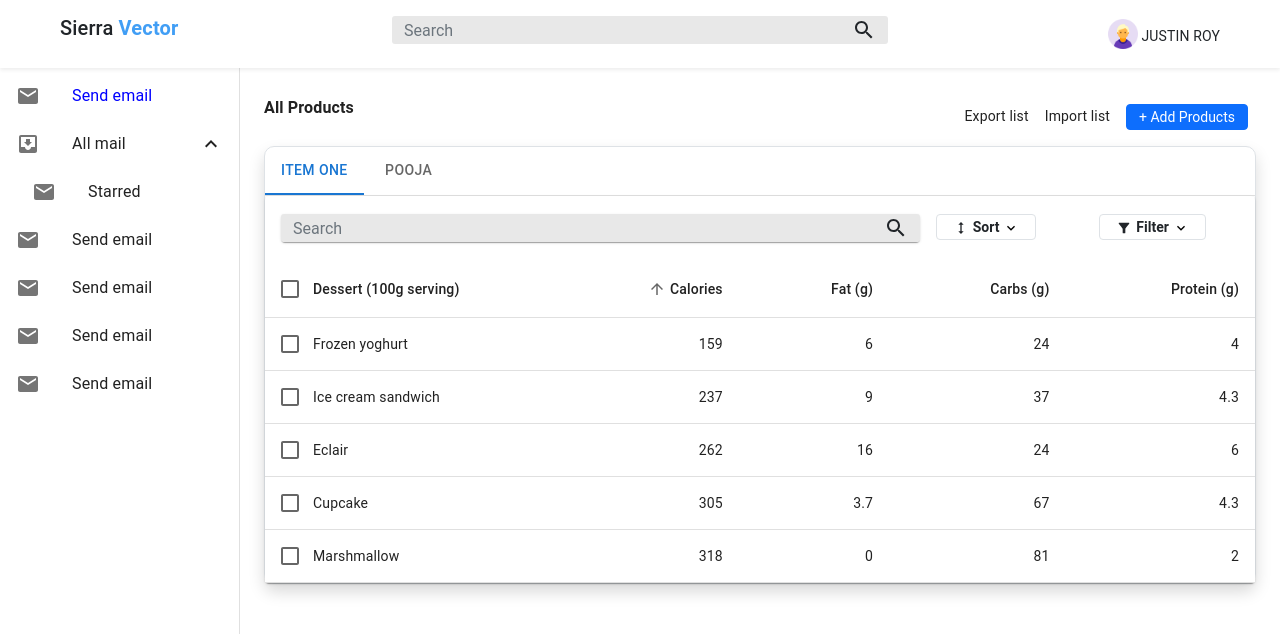
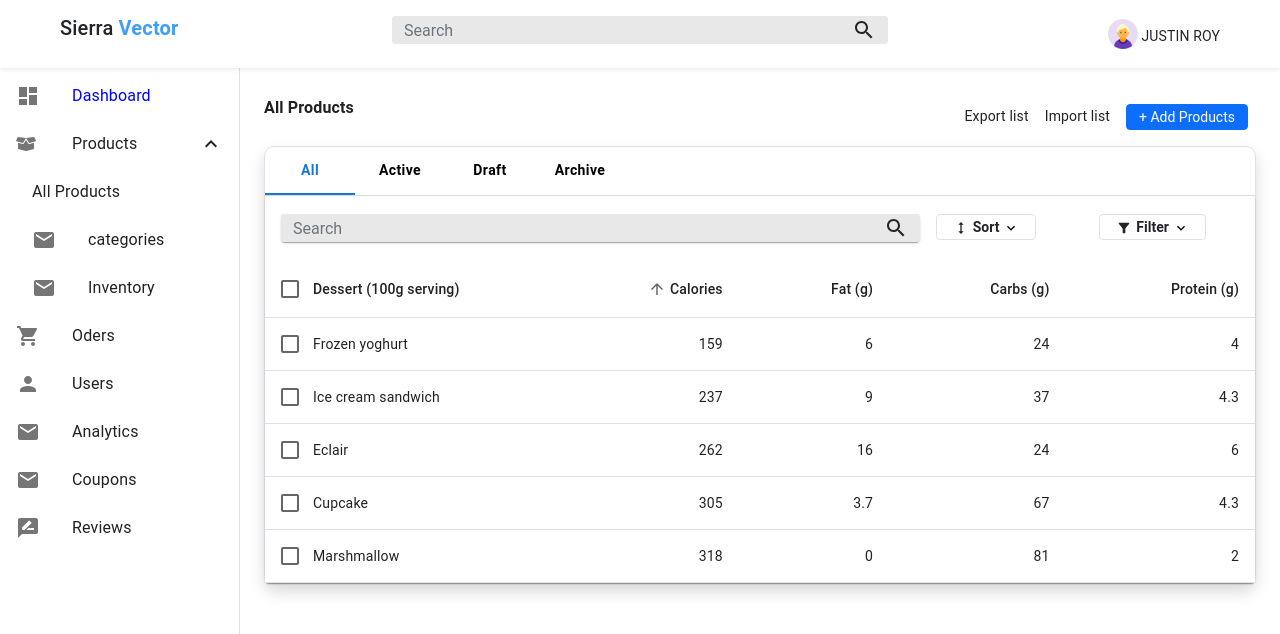
Before and after one commit to poojaksingh/Sierra-Vector, a React (Create React App) app: page / in a window 1280 px wide. Shown: the top 634 px of the page. Built offline with nearby package versions, Linux system fonts and the light colour scheme.

Commit message:
Add router and icons

```diff
--- a/public/index.html
+++ b/public/index.html
@@ -24,7 +24,12 @@
       integrity="sha384-MrcW6ZMFYlzcLA8Nl+NtUVF0sA7MsXsP1UyJoMp4YLEuNSfAP+JcXn/tWtIaxVXM"
       crossorigin="anonymous"
     ></script>
-
+    <link
+      rel="stylesheet"
+      href="https://pro.fontawesome.com/releases/v5.10.0/css/all.css"
+      integrity="sha384-AYmEC3Yw5cVb3ZcuHtOA93w35dYTsvhLPVnYs9eStHfGJvOvKxVfELGroGkvsg+p"
+      crossorigin="anonymous"
+    />
     <link rel="manifest" href="%PUBLIC_URL%/manifest.json" />
 
     <title>React App</title>
--- a/src/App.js
+++ b/src/App.js
@@ -1,8 +1,13 @@
 import AllProducts from "./Pages/AllProducts";
+import ReactRouter from "./Router/ReactRouter";
 import "./App.css";
 
 function App() {
-  return <AllProducts />;
+  return (
+    <>
+      <ReactRouter />
+    </>
+  );
 }
 
 export default App;
--- a/src/Components/Sidebar/Sidebar.jsx
+++ b/src/Components/Sidebar/Sidebar.jsx
@@ -1,22 +1,27 @@
 import React from "react";
 import { useState } from "react";
+
 import Box from "@mui/material/Box";
 import Drawer from "@mui/material/Drawer";
-import AppBar from "@mui/material/AppBar";
-import CssBaseline from "@mui/material/CssBaseline";
+
 import Toolbar from "@mui/material/Toolbar";
 import List from "@mui/material/List";
-// import Typography from "@mui/material/Typography";
-import Divider from "@mui/material/Divider";
+
 import ListItem from "@mui/material/ListItem";
 import ListItemIcon from "@mui/material/ListItemIcon";
 import ListItemText from "@mui/material/ListItemText";
-import InboxIcon from "@mui/icons-material/MoveToInbox";
+
 import MailIcon from "@mui/icons-material/Mail";
-import Navbar from "../Navbar/Navbar";
+
 import Collapse from "@mui/material/Collapse";
 import ExpandLess from "@mui/icons-material/ExpandLess";
 import ExpandMore from "@mui/icons-material/ExpandMore";
+
+import PersonIcon from "@mui/icons-material/Person";
+import RateReviewIcon from "@mui/icons-material/RateReview";
+import ShoppingCartIcon from "@mui/icons-material/ShoppingCart";
+import DashboardIcon from "@mui/icons-material/Dashboard";
+
 const drawerWidth = 240;
 function Sidebar() {
   const [open, setOpen] = useState(true);
@@ -38,56 +43,72 @@ function Sidebar() {
           <List>
             <ListItem
               button
-              key={"Send email"}
+              key={"Dashboard"}
               sx={{
                 color: "blue",
+                fontSize: "small",
               }}
             >
               <ListItemIcon>
-                <MailIcon />
+                <DashboardIcon />
               </ListItemIcon>
-              <ListItemText primary={"Send email"} />
+              <ListItemText primary={"Dashboard"} />
             </ListItem>
-            <ListItem button key={"All mail"} onClick={() => setOpen(!open)}>
+            <ListItem button key={"Products"} onClick={() => setOpen(!open)}>
               <ListItemIcon>
-                <InboxIcon />
+                <i class="fas fa-box-open"></i>
               </ListItemIcon>
-              <ListItemText primary={"All mail"} />
+              <ListItemText primary={"Products"} />
               {open ? <ExpandLess /> : <ExpandMore />}
             </ListItem>
             <Collapse in={open} timeout="auto" unmountOnExit>
               <List component="div" disablePadding>
-                <ListItem button key={"Starred"} sx={{ pl: 4 }}>
+                <ListItem button key={"All Products"} sx={{ pl: 4 }}>
+                  <ListItemText primary="All Products" />
+                </ListItem>
+                <ListItem button key={"Categories"} sx={{ pl: 4 }}>
                   <ListItemIcon>
                     <MailIcon />
                   </ListItemIcon>
-                  <ListItemText primary="Starred" />
+                  <ListItemText primary="categories" />
+                </ListItem>
+                <ListItem button key={"Inventory"} sx={{ pl: 4 }}>
+                  <ListItemIcon>
+                    <MailIcon />
+                  </ListItemIcon>
+                  <ListItemText primary="Inventory" />
                 </ListItem>
               </List>
             </Collapse>
-            <ListItem button key={"Send email"}>
+            <ListItem button key={"Dashboard"}>
+              <ListItemIcon>
+                <ShoppingCartIcon />
+              </ListItemIcon>
+              <ListItemText primary={"Oders"} />
+            </ListItem>
+            <ListItem button key={"users"}>
+              <ListItemIcon>
+                <PersonIcon />
+              </ListItemIcon>
+              <ListItemText primary={"Users"} />
+            </ListItem>
+            <ListItem button key={"Analytics"}>
               <ListItemIcon>
                 <MailIcon />
               </ListItemIcon>
-              <ListItemText primary={"Send email"} />
+              <ListItemText primary={"Analytics"} />
             </ListItem>
-            <ListItem button key={"Send email"}>
+            <ListItem button key={"Coupons"}>
               <ListItemIcon>
                 <MailIcon />
               </ListItemIcon>
-              <ListItemText primary={"Send email"} />
+              <ListItemText primary={"Coupons"} />
             </ListItem>
-            <ListItem button key={"Send email"}>
+            <ListItem button key={"Reviews"}>
               <ListItemIcon>
-                <MailIcon />
+                <RateReviewIcon />
               </ListItemIcon>
-              <ListItemText primary={"Send email"} />
-            </ListItem>
-            <ListItem button key={"Send email"}>
-              <ListItemIcon>
-                <MailIcon />
-              </ListItemIcon>
-              <ListItemText primary={"Send email"} />
+              <ListItemText primary={"Reviews"} />
             </ListItem>
           </List>
         </Box>
--- a/src/Components/Tabs/Tabs.jsx
+++ b/src/Components/Tabs/Tabs.jsx
@@ -55,6 +55,11 @@ export default function BasicTabs({ TabData }) {
           >
             {TabData.map((tab) => (
               <Tab
+                sx={{
+                  fontWeight: "bold",
+                  color: "black",
+                  textTransform: "none",
+                }}
                 key={tab.tabIndex}
                 label={tab.tabName}
                 {...a11yProps(tab.tabIndex)}
--- /dev/null
+++ b/src/Router/ReactRouter.jsx
@@ -0,0 +1,22 @@
+import { Route, BrowserRouter, Routes, Link } from "react-router-dom";
+
+// ROUTES
+import AllProducts from "../Pages/AllProducts";
+import AllProductsContainer from "../Container/All Products/AllProductsContainer";
+import Categories from "../Container/Categories/Categories";
+import Inventory from "../Container/Inventory/Inventory";
+import Orders from "../Container/Orders/Orders";
+
+function ReactRouter() {
+  return (
+    <BrowserRouter>
+      <Routes>
+        <Route path="/" element={<AllProducts />} />
+        <Route path="categories" element={<Categories />} />
+        <Route path="orders" element={<Orders />} />
+      </Routes>
+    </BrowserRouter>
+  );
+}
+
+export default ReactRouter;
--- a/src/container/All Products/AllProductsContainer.jsx
+++ b/src/container/All Products/AllProductsContainer.jsx
@@ -6,7 +6,7 @@ import Cardblue from "../../Components/Cardblue/Cardblue";
 function AllProductsContainer() {
   const TabData = [
     {
-      tabName: "Item One",
+      tabName: "All",
       tabComponenet: CustomTable,
       tabPadding: 0,
       tabIndex: 0,
@@ -17,9 +17,23 @@ function AllProductsContainer() {
       },
     },
     {
-      tabName: "Pooja",
+      tabName: "Active",
       tabComponenet: Cardblue,
       tabPadding: 5,
+      tabIndex: 1,
+      componentData: {},
+    },
+    {
+      tabName: "Draft",
+      tabComponenet: Cardblue,
+      tabPadding: 0,
+      tabIndex: 1,
+      componentData: {},
+    },
+    {
+      tabName: "Archive",
+      tabComponenet: Cardblue,
+      tabPadding: 0,
       tabIndex: 1,
       componentData: {},
     },
--- /dev/null
+++ b/src/container/Categories/Categories.jsx
@@ -0,0 +1,7 @@
+import React from "react";
+
+function Categories() {
+  return <div>iam categories</div>;
+}
+
+export default Categories;
--- /dev/null
+++ b/src/container/Inventory/Inventory.jsx
@@ -0,0 +1,7 @@
+import React from "react";
+
+function Inventory() {
+  return <div>Iam Inventory</div>;
+}
+
+export default Inventory;
--- /dev/null
+++ b/src/container/Orders/Orders.jsx
@@ -0,0 +1,7 @@
+import React from "react";
+
+function Orders() {
+  return <div>Iam order</div>;
+}
+
+export default Orders;
```
